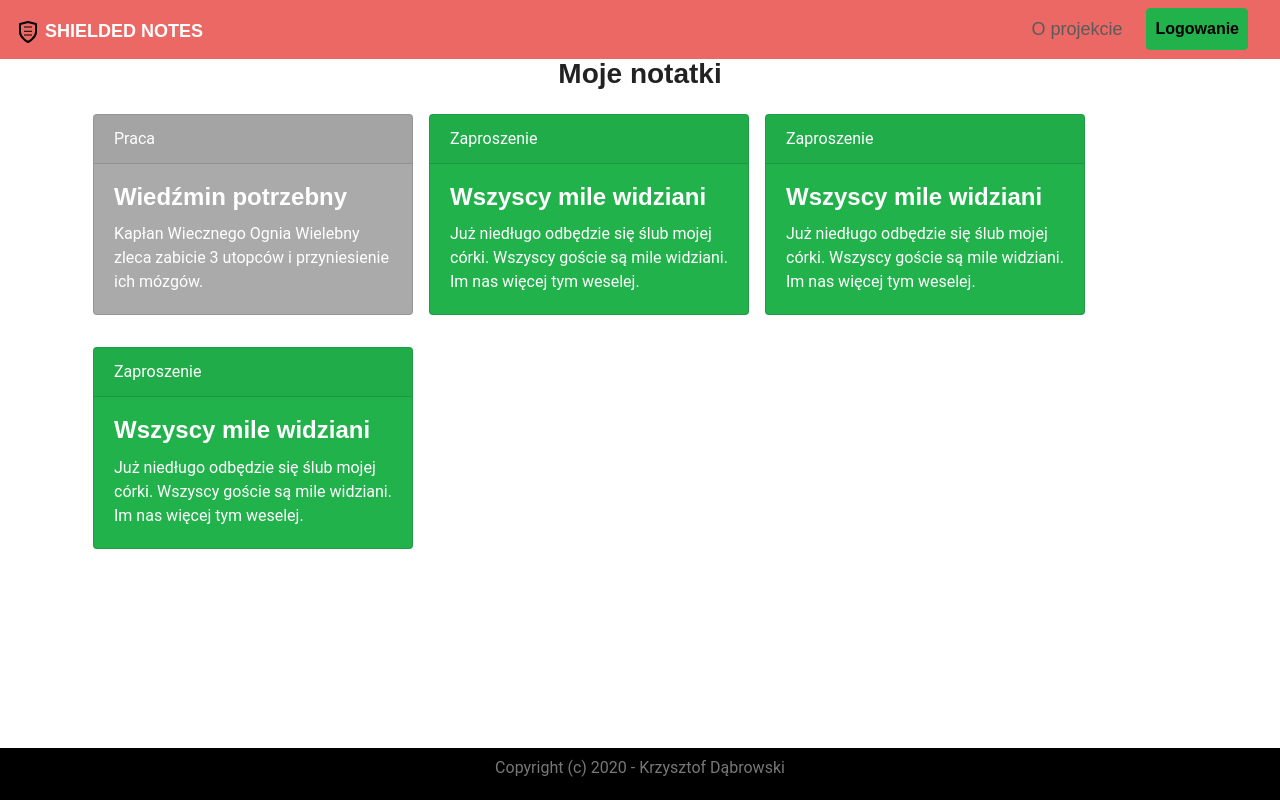
After one commit to christopher-dabrowski/shielded-notes, a Flask app: page /myNotes in a window 1280 px wide. The commit adds this page. Run offline with Flask 2, Linux system fonts and the light colour scheme; some libraries are stand-ins or nearby versions; some web fonts are replaced.

Commit message:
Notes example

```diff
--- a/app/app.py
+++ b/app/app.py
@@ -7,6 +7,7 @@ from config import Config
 from models import db, User, fill_db_with_values
 from login import login_manager
 from account_routes import users
+from notes_routes import notes
 
 app = Flask(__name__)
 app.config.from_object(Config)
@@ -20,6 +21,7 @@ with app.app_context():
 login_manager.init_app(app)
 
 app.register_blueprint(users)
+app.register_blueprint(notes)
 
 
 @app.route('/')
--- /dev/null
+++ b/app/notes_routes.py
@@ -0,0 +1,11 @@
+"""Routes connected to user notes"""
+
+from flask import Blueprint, render_template, redirect, flash, url_for, request
+from flask_login import current_user, login_required
+
+notes = Blueprint('notes', __name__, template_folder='templates')
+
+
+@notes.route('/myNotes')
+def my_notes():
+    return render_template('my_notes.html')
--- a/app/templates/base.html
+++ b/app/templates/base.html
@@ -49,7 +49,7 @@
             <a class="nav-link btn disabled" href="#">Przeglądaj</a>
           </li>
           <li class="nav-item mr-3">
-            <a class="nav-link btn disabled" href="#">Moje notatki</a>
+            <a class="nav-link btn" href={{url_for('notes.my_notes')}}>Moje notatki</a>
           </li>
           <li class="nav-item mr-3">
             <a class="nav-link btn" href={{url_for('account.account')}}>Konto</a>
--- /dev/null
+++ b/app/templates/my_notes.html
@@ -0,0 +1,59 @@
+{% extends "base.html" %}
+
+{% block css_links %}
+{% endblock %}
+
+{% block main %}
+<div class="container">
+  <h3 class="text-center">Moje notatki</h3>
+
+  <section class="d-flex flex-wrap">
+
+    <article class="card text-white bg-secondary my-3 mx-2" style="width: 20rem">
+      <div class="card-header">Praca</div>
+      <div class="card-body">
+        <h4 class="card-title">Wiedźmin potrzebny</h4>
+        <p class="card-text">
+          Kapłan Wiecznego Ognia Wielebny zleca zabicie 3 utopców i przyniesienie ich mózgów.
+        </p>
+      </div>
+    </article>
+
+    <article class="card text-white bg-success my-3 mx-2" style="width: 20rem;">
+      <div class="card-header">Zaproszenie</div>
+      <div class="card-body">
+        <h4 class="card-title">Wszyscy mile widziani</h4>
+        <p class="card-text">
+          Już niedługo odbędzie się ślub mojej córki. Wszyscy goście są mile widziani. Im nas więcej tym weselej.
+        </p>
+      </div>
+    </article>
+
+    <article class="card text-white bg-success my-3 mx-2" style="width: 20rem;">
+      <div class="card-header">Zaproszenie</div>
+      <div class="card-body">
+        <h4 class="card-title">Wszyscy mile widziani</h4>
+        <p class="card-text">
+          Już niedługo odbędzie się ślub mojej córki. Wszyscy goście są mile widziani. Im nas więcej tym weselej.
+        </p>
+      </div>
+    </article>
+
+    <article class="card text-white bg-success my-3 mx-2" style="width: 20rem;">
+      <div class="card-header">Zaproszenie</div>
+      <div class="card-body">
+        <h4 class="card-title">Wszyscy mile widziani</h4>
+        <p class="card-text">
+          Już niedługo odbędzie się ślub mojej córki. Wszyscy goście są mile widziani. Im nas więcej tym weselej.
+        </p>
+      </div>
+    </article>
+
+
+  </section>
+
+</div>
+{% endblock %}
+
+{% block js %}
+{% endblock %}
```
